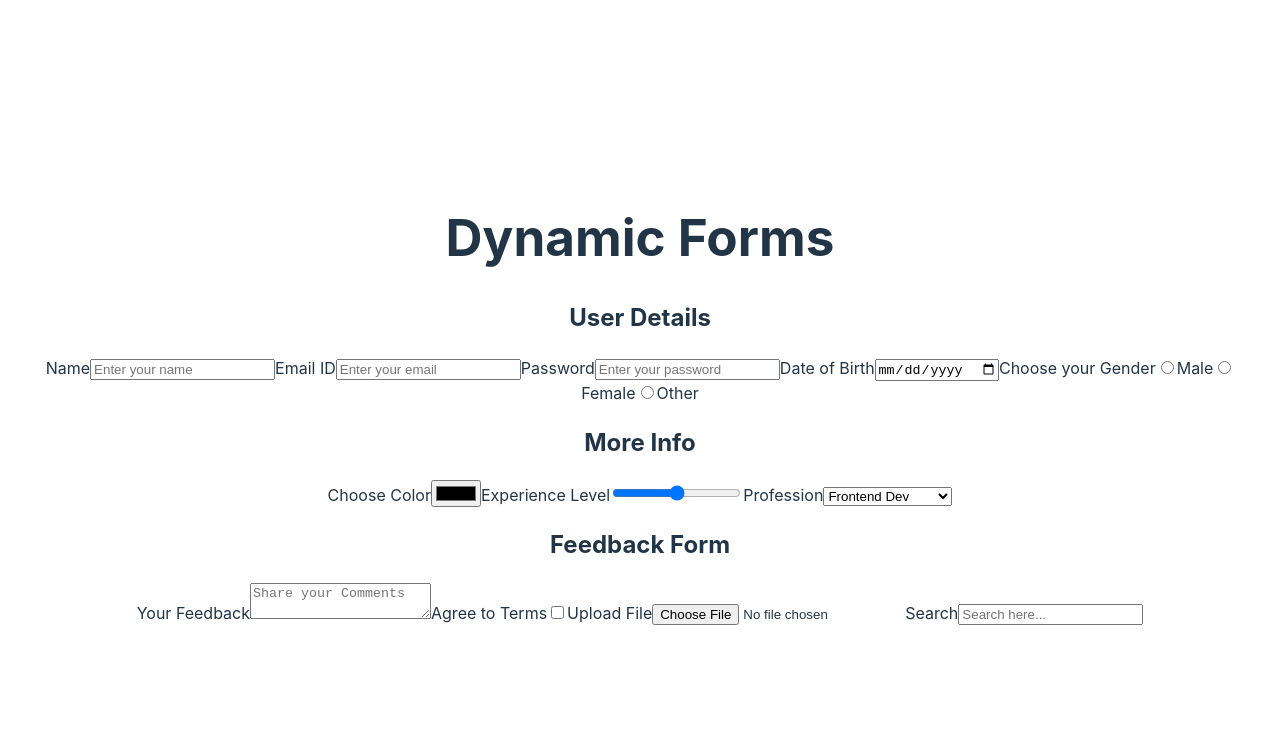
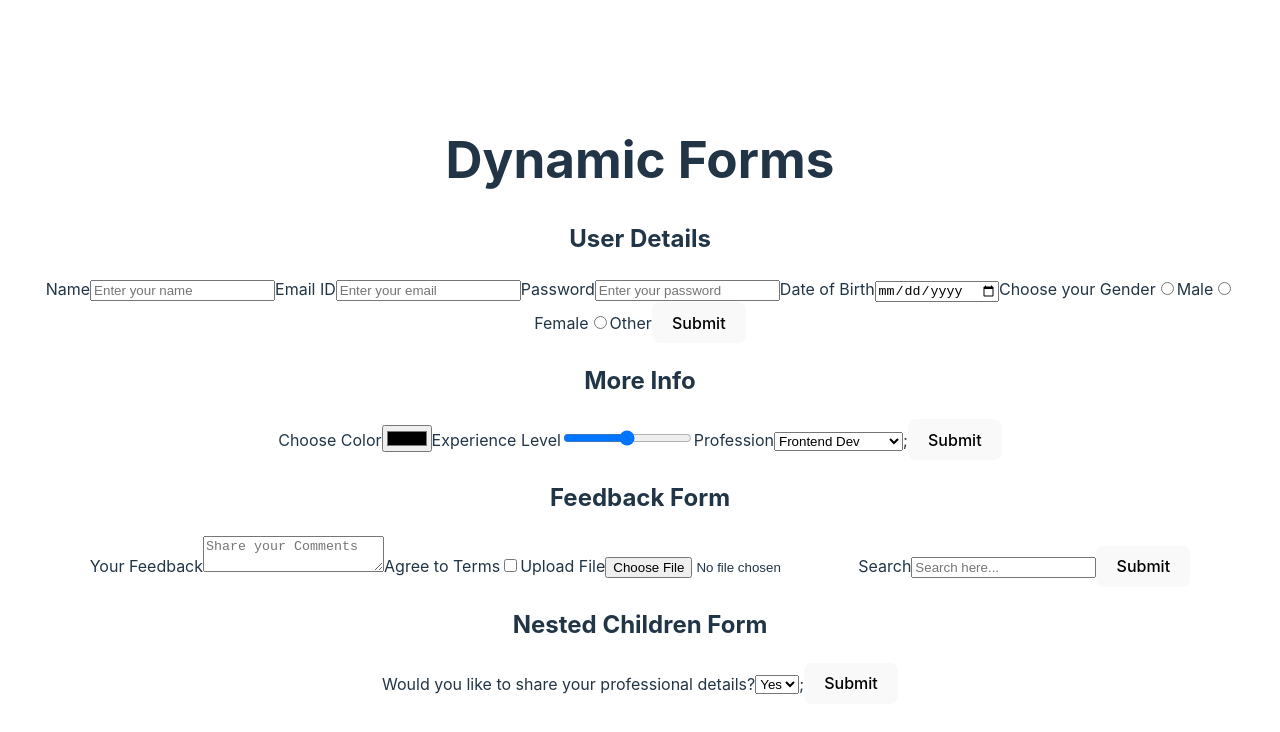
Before and after one commit to iShivam2012/Dynamic-Forms, a React (Vite) app: page / in a window 1280 px wide. Shown: the top 732 px of the page. Built offline with nearby package versions, Linux system fonts and the light colour scheme.

Commit message:
Added state logic to form fields

```diff
--- a/package.json
+++ b/package.json
@@ -10,8 +10,10 @@
     "preview": "vite preview"
   },
   "dependencies": {
+    "formik": "^2.4.6",
     "react": "^18.3.1",
-    "react-dom": "^18.3.1"
+    "react-dom": "^18.3.1",
+    "yup": "^1.6.1"
   },
   "devDependencies": {
     "@eslint/js": "^9.17.0",
--- a/src/Components/Dynamic Forms.jsx
+++ b/src/Components/Dynamic Forms.jsx
@@ -1,6 +1,26 @@
+import { useFormik } from "formik";
 import RenderCustomField from "./RenderCustomField";
 
 const DynamicForms = ({data}) =>{
+
+    const gettingInitialValues = (data, initialValues={}) =>{
+        data.map((form)=>{
+            form.fields.map(field =>{
+                initialValues[field.name] = '';
+                if(field.children){
+                    return gettingInitialValues(field.children, initialValues)
+                }
+
+            })
+        })
+        return initialValues
+    }
+    const {getFieldProps, errors, handleSubmit} = useFormik({
+        initialValues: gettingInitialValues(data),
+        onSubmit: (values)=>{
+            console.log(values)
+        }
+    })
 
     return (
         <>
@@ -8,8 +28,9 @@ const DynamicForms = ({data}) =>{
             return (
                 <div id={form.sectionTitle}>
                 <h2>{form.sectionTitle}</h2>
-                <form>
-                    <RenderCustomField fields={form.fields} />
+                <form onSubmit={handleSubmit}>
+                    <RenderCustomField fields={form.fields} getFieldProps={getFieldProps} errors={errors} />
+                    <button type="submit">Submit</button>
                 </form>
                 </div>
             )
--- a/src/Components/RenderCustomField.jsx
+++ b/src/Components/RenderCustomField.jsx
@@ -1,27 +1,38 @@
-const RenderCustomField = ({fields}) =>{
-    const customField = ({type, name, placeholder, options}) =>{
+const RenderCustomField = ({fields, getFieldProps, errors}) =>{
+
+    const customField = ({type, name, label, placeholder, options}) =>{
         if(type === 'select'){
-            return <select name={name} id={name} >
+            return <>
+            <label htmlFor={name} >{label}</label>
+            <select name={name} id={name} {...getFieldProps(name)} >
                 {options.map(option =>{
                     return <option value={option.value}>{option.label}</option>
                 })}
             </select>;
+            </>
         }
         if(type === 'textarea'){
-            return <textarea row={5} cols={20} name={name} id={name} placeholder={placeholder} ></textarea>
+            return <>
+            <label htmlFor={name} >{label}</label>
+            <textarea row={5} cols={20} name={name} {...getFieldProps(name)} id={name} placeholder={placeholder} ></textarea>
+            </>
         }
         if(type === 'radio'){
             return <>
+            <label htmlFor={name} >{label}</label>
             {options.map(option =>{
                 return <>
-                <input type={type} id={option.name} name={option.name} value={option.value} />
+                <input type={type} {...getFieldProps(name)} id={option.name} name={option.name} value={option.value} />
                 <label htmlFor={option.name} >{option.label}</label>
                 </>
             })}
             </>
         }
         else{
-            return <input type={type} name={name} id={name} placeholder={placeholder} />
+            return <>
+            <label htmlFor={name} >{label}</label>
+            <input type={type} {...getFieldProps(name)} name={name} id={name} placeholder={placeholder} />
+            </>
         }
     }
 
@@ -30,7 +41,6 @@ const RenderCustomField = ({fields}) =>{
         {fields.map((field)=>{
             return(
                 <>
-                    <label htmlFor={field.name} >{field.label}</label>
                     {customField(field)}
                 </>
             )
--- a/src/FormSchema/FormSchema.json
+++ b/src/FormSchema/FormSchema.json
@@ -34,9 +34,9 @@
         "label": "Choose your Gender",
         "type": "radio",
         "options": [
-          { "label": "Male", "name":"gender", "value": "male" },
-          { "label": "Female", "name":"gender", "value": "female" },
-          { "label": "Other", "name":"gender", "value": "other" }
+          { "label": "Male", "name": "gender", "value": "male" },
+          { "label": "Female", "name": "gender", "value": "female" },
+          { "label": "Other", "name": "gender", "value": "other" }
         ],
         "required": true
       }
@@ -104,5 +104,51 @@
         "placeholder": "Search here..."
       }
     ]
+  },
+  {
+    "sectionTitle": "Nested Children Form",
+    "fields": [
+      {
+        "name": "que",
+        "label": "Would you like to share your professional details?",
+        "type": "select",
+        "options": [
+          { "label": "Yes", "value": "Yes" },
+          { "label": "No", "value": "No" }
+        ],
+        "required": true,
+        "children": [
+          {
+            "fields": [
+              {
+                "name": "que1",
+                "label": "How many years of experience do you have in software engineering?",
+                "required": true,
+                "options": [
+                  { "id": 1, "value": 1 },
+                  { "id": 2, "value": 2 },
+                  { "id": 3, "value": 3 },
+                  { "id": 4, "value": 4 },
+                  { "id": 5, "value": 5 },
+                  { "id": 6, "value": 6 },
+                  { "id": 7, "value": 7 },
+                  { "id": 8, "value": 8 },
+                  { "id": 9, "value": 9 },
+                  { "id": 10, "value": 10 },
+                  { "id": 11, "value": "10+" }
+                ],
+                "type": "select"
+              },
+              {
+                "type": "text",
+                "required": true,
+                "name": "que3",
+                "label": "What is your profession?"
+              }
+            ]
+          }
+        ]
+      }
+    ]
   }
 ]
```
Also changed, not shown: 1 other file (tests, documents, lock files or other folders).
